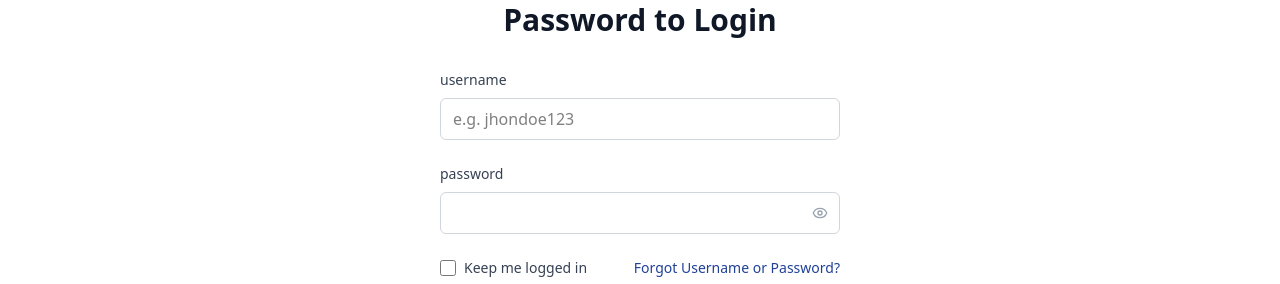
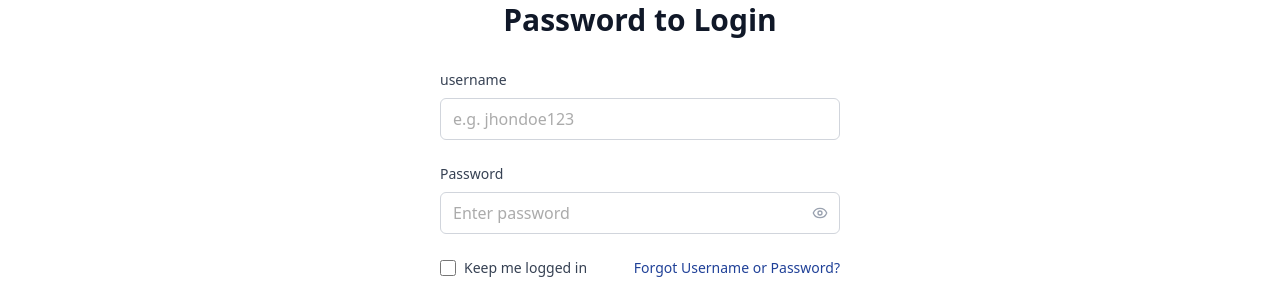
Before and after one commit to jahidpolygontech/PEP, a Next.js app: page /login in a window 1280 px wide. Shown: the part 207-491 px from the top of the page. Built offline with nearby package versions, Linux system fonts and the light colour scheme.

Commit message:
➕ Add and update new component
Type(s): ADD

Issue(s):
- JIRA: nai

```diff
--- a/src/app/(auth)/login/components/LoginForm.tsx
+++ b/src/app/(auth)/login/components/LoginForm.tsx
@@ -1,62 +1,60 @@
-"use client"
+"use client";
 
-import { Checkbox } from "@/components/checkbox/CheckBox"
-import { Input } from "@/components/input/PrimaryInput"
-import Link from "next/link"
-import type React from "react"
-import { useState } from "react"
-import { HelpSection } from "./HelpSection"
-import PrimaryBtn from "@/components/button/PrimaryButton"
-
-
-
+import Link from "next/link";
+import type React from "react";
+import { useState } from "react";
+import { HelpSection } from "./HelpSection";
+import PrimaryBtn from "@/components/button/PrimaryButton";
+import PrimaryInput from "@/components/input/PrimaryInput";
+import Checkbox from "@/components/checkbox/CheckBox";
 
 export function LoginForm() {
   const [formData, setFormData] = useState({
     username: "",
     password: "",
     keepLoggedIn: false,
-  })
+  });
 
   const handleSubmit = (e: React.FormEvent) => {
-    e.preventDefault()
-    console.log("Login attempt:", formData)
-  }
+    e.preventDefault();
+    console.log("Login attempt:", formData);
+  };
 
   const handleInputChange = (e: React.ChangeEvent<HTMLInputElement>) => {
-    const { name, value, type, checked } = e.target
+    const { name, value, type, checked } = e.target;
     setFormData((prev) => ({
       ...prev,
       [name]: type === "checkbox" ? checked : value,
-    }))
-  }
+    }));
+  };
 
   return (
     <div className="w-full max-w-md mx-auto p-6 ">
       <div className="text-center mb-8">
-        <h1 className="text-3xl
-         font-semibold text-gray-900">Enter Your Username and Password to Login</h1>
+        <h1
+          className="text-3xl
+         font-semibold text-gray-900"
+        >
+          Enter Your Username and Password to Login
+        </h1>
       </div>
 
       <form onSubmit={handleSubmit} className="space-y-6">
-        <Input
+        <PrimaryInput
           label="username"
           name="username"
           placeholder="e.g. jhondoe123"
           value={formData.username}
           onChange={handleInputChange}
-          required
         />
 
-        <Input
-          label="password"
+        <PrimaryInput
+          label="Password"
+          showPasswordToggle
           name="password"
-          showPasswordToggle
+          placeholder="Enter password"
           value={formData.password}
-          onChange={handleInputChange}
-          required
         />
-
 
         <div className="flex flex-wrap text-sm items-center justify-between">
           <Checkbox
@@ -76,7 +74,9 @@ export function LoginForm() {
         </PrimaryBtn>
 
         <div className="text-center">
-          <span className="text-sm text-gray-600">Don&apos;t have account? </span>
+          <span className="text-sm text-gray-600">
+            Don&apos;t have account?{" "}
+          </span>
           <Link href="/" className="text-primary hover:underline">
             Create Account
           </Link>
@@ -84,5 +84,5 @@ export function LoginForm() {
       </form>
       <HelpSection />
     </div>
-  )
+  );
 }
--- a/src/app/globals.css
+++ b/src/app/globals.css
@@ -24,6 +24,7 @@
   --color-tertiary: #00273D;
   --color-quaternary:#42A5F5;
   --color-prevention: #F2F2F2;
+  --color-gray:#575757;
   --color-foreground: var(--foreground);
   --font-sans: var(--font-poppins);
   --font-mono: var(--font-geist-mono);
@@ -37,7 +38,6 @@
 }
 
 body {
-  /* background: var(--background); */
   color: var(--foreground);
-  font-family: var(--font-sans); /* Updated to use Poppins globally */
+  font-family: var(--font-sans);
 }
--- a/src/app/layout.tsx
+++ b/src/app/layout.tsx
@@ -1,5 +1,14 @@
 import type { Metadata } from "next";
 import "./globals.css";
+import { Poppins } from "next/font/google";
+
+
+const poppins = Poppins({
+  subsets: ["latin"],
+  weight: ["400", "500", "600"],
+  variable: "--font-poppins",
+});
+
 
 export const metadata: Metadata = {
   title: "PEP",
@@ -13,9 +22,9 @@ export default function RootLayout({
 }>) {
   return (
     <html lang="en">
-    <body>
-      {children}
-    </body>
-  </html>
+      <body className={`${poppins.variable} antialiased font-poppins`}>
+        {children}
+      </body>
+    </html>
   );
 }
--- a/src/components/checkbox/CheckBox.tsx
+++ b/src/components/checkbox/CheckBox.tsx
@@ -1,31 +1,41 @@
-import { forwardRef } from "react"
+"use client"
 
-interface CheckboxProps extends React.InputHTMLAttributes<HTMLInputElement> {
+import React from "react"
+
+type CheckboxProps = {
   label?: string
-  showInfo?: boolean
+  showInfo?: React.ReactNode
+  name?: string
+  checked?: boolean
+  onChange?: (e: React.ChangeEvent<HTMLInputElement>) => void
+  className?: string
 }
 
-const Checkbox = forwardRef<HTMLInputElement, CheckboxProps>(
-  ({ label, showInfo = false, className = "", ...props }, ref) => {
+function Checkbox({
+  label,
+  showInfo = false,
+  name,
+  checked,
+  onChange,
+  className = "",
+}: CheckboxProps) {
   return (
     <div className="flex items-center space-x-2">
       <input
-          ref={ref}
         type="checkbox"
+        name={name}
+        checked={checked}
+        onChange={onChange}
         className={`h-4 w-4 text-blue-600 focus:ring-blue-500 border-gray-300 rounded ${className}`}
-          {...props}
       />
       {label && (
         <div className="flex items-center space-x-1">
           <label className="text-sm text-gray-700 cursor-pointer">{label}</label>
-            {showInfo}
+          {showInfo && <span>{showInfo}</span>}
         </div>
       )}
     </div>
   )
-  },
-)
+}
 
-Checkbox.displayName = "Checkbox"
-
-export { Checkbox }
+export default Checkbox;
--- a/src/components/input/PrimaryInput.tsx
+++ b/src/components/input/PrimaryInput.tsx
@@ -1,37 +1,50 @@
-
 "use client"
 
-import type React from "react"
+import React, { useState } from "react"
+import { Eye, EyeOff } from "lucide-react"
 
-import { forwardRef } from "react"
-import { Eye, EyeOff } from "lucide-react"
-import { useState } from "react"
-
-interface InputProps extends React.InputHTMLAttributes<HTMLInputElement> {
+type InputProps = {
   label?: string
   showPasswordToggle?: boolean
+  type?: string
+  name?: string
+  value?: string
+  placeholder?: string
+  onChange?: (e: React.ChangeEvent<HTMLInputElement>) => void
+  className?: string
 }
 
-const Input = forwardRef<HTMLInputElement, InputProps>(
-  ({ label, showPasswordToggle = false, type, className = "", ...props }, ref) => {
+export default function PrimaryInput({
+  label,
+  showPasswordToggle = false,
+  type = "text",
+  name,
+  value,
+  placeholder,
+  onChange,
+  className = "",
+}: InputProps) {
   const [showPassword, setShowPassword] = useState(false)
   const inputType = showPasswordToggle ? (showPassword ? "text" : "password") : type
 
   return (
-      <div className="space-y-2">
+    <div className="space-y-2 text-gray">
       {label && <label className="block text-sm font-medium text-gray-700">{label}</label>}
       <div className="relative">
         <input
-            ref={ref}
           type={inputType}
+          name={name}
+          value={value}
+          placeholder={placeholder}
+          onChange={onChange}
           className={`w-full px-3 py-2 border border-gray-300 rounded-md focus:outline-none focus:ring-2 focus:ring-blue-500 focus:border-transparent ${className}`}
-            {...props}
         />
         {showPasswordToggle && (
           <button
             type="button"
             onClick={() => setShowPassword(!showPassword)}
             className="absolute right-3 top-1/2 transform -translate-y-1/2 text-gray-400 hover:text-gray-600"
+            tabIndex={-1}
           >
             {showPassword ? <EyeOff className="h-4 w-4" /> : <Eye className="h-4 w-4" />}
           </button>
@@ -39,9 +52,4 @@ const Input = forwardRef<HTMLInputElement, InputProps>(
       </div>
     </div>
   )
-  },
-)
-
-Input.displayName = "Input"
-
-export { Input }
+}
```
Lines whose indentation alone changed are shown as unchanged.
